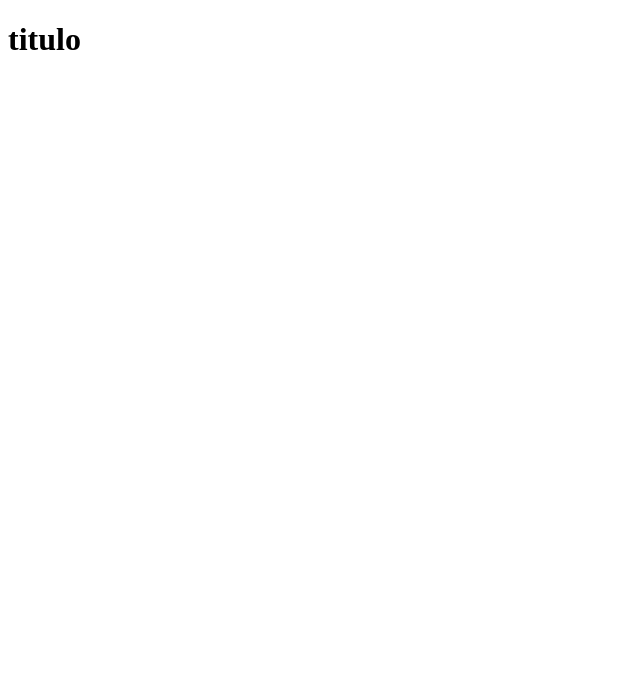
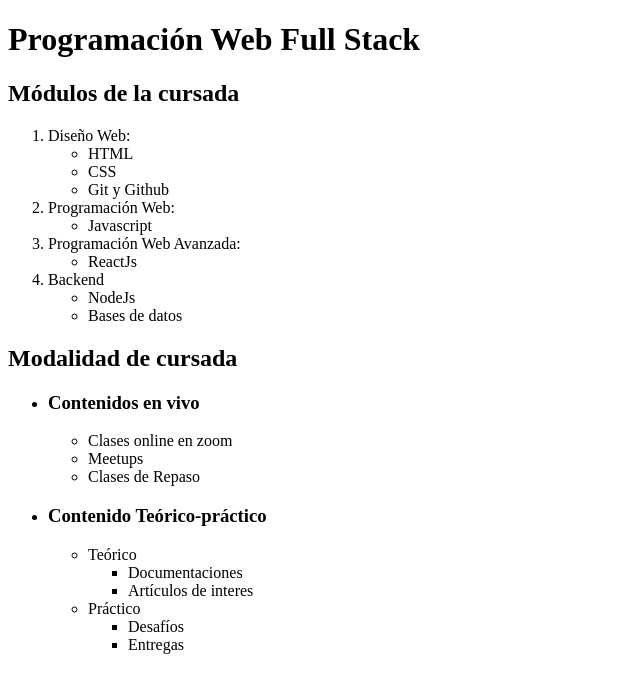
Before and after one commit to matiastx/e1-web, a plain HTML site: page index.html in a window 1280 px wide. Shown: the whole page, without its empty margins (0-640 px from the left). Drawn offline with Linux system fonts and the light colour scheme.

Commit message:
Firtst Commit

```diff
--- a/index.html
+++ b/index.html
@@ -4,9 +4,55 @@
     <meta charset="UTF-8">
     <meta http-equiv="X-UA-Compatible" content="IE=edge">
     <meta name="viewport" content="width=device-width, initial-scale=1.0">
-    <title>ejercicio-01</title>
+    <title>Ejercicio de listas anidadas</title>
 </head>
 <body>
-    <h1>titulo</h1>
+    <h1>Programación Web Full Stack</h1>
+
+    <h2>Módulos de la cursada</h2>
+    <ol>
+        <li>Diseño Web:</li>
+        <ul>
+            <li>HTML</li>
+            <li>CSS</li>
+            <li>Git y Github</li>
+        </ul>
+        <li>Programación Web:</li>
+        <ul>
+            <li>Javascript</li>
+        </ul>
+        <li>Programación Web Avanzada:</li>
+        <ul>
+            <li>ReactJs</li>
+        </ul>
+        <li>Backend</li>
+        <ul>
+            <li>NodeJs</li>
+            <li>Bases de datos</li>
+        </ul>
+    </ol>
+
+    <h2>Modalidad de cursada</h2>
+    <ul>
+        <li><h3>Contenidos en vivo</h3></li>
+        <ul>
+            <li>Clases online en zoom</li>
+            <li>Meetups</li>
+            <li>Clases de Repaso</li>
+        </ul>
+        <li><h3>Contenido Teórico-práctico</h3></li>
+        <ul>
+            <li>Teórico</li>
+            <ul>
+                <li>Documentaciones</li>
+                <li>Artículos de interes</li>
+            </ul>
+            <li>Práctico</li>
+            <ul>
+                <li>Desafíos</li>
+                <li>Entregas</li>
+            </ul>
+        </ul>
+    </ul>
 </body>
 </html>
```
Also changed, not shown: e1-02.html (+12 -0 lines).
